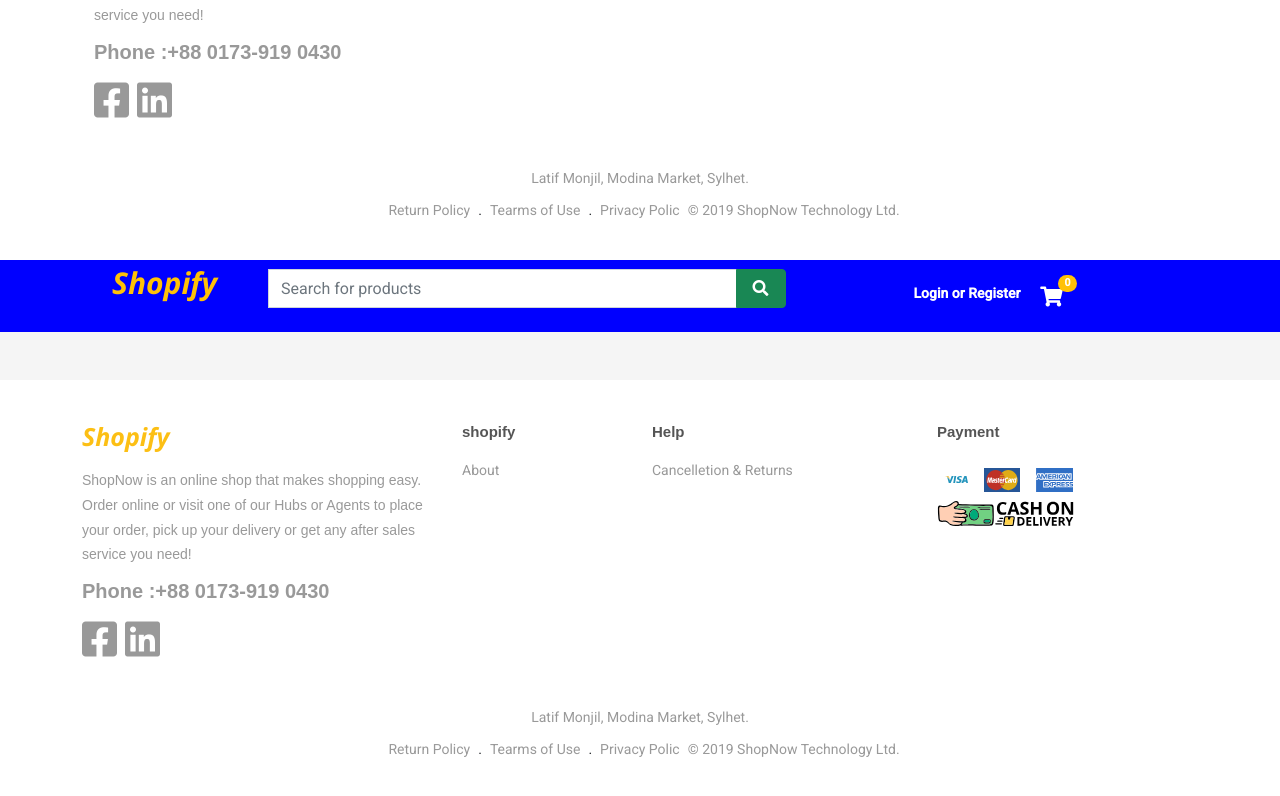
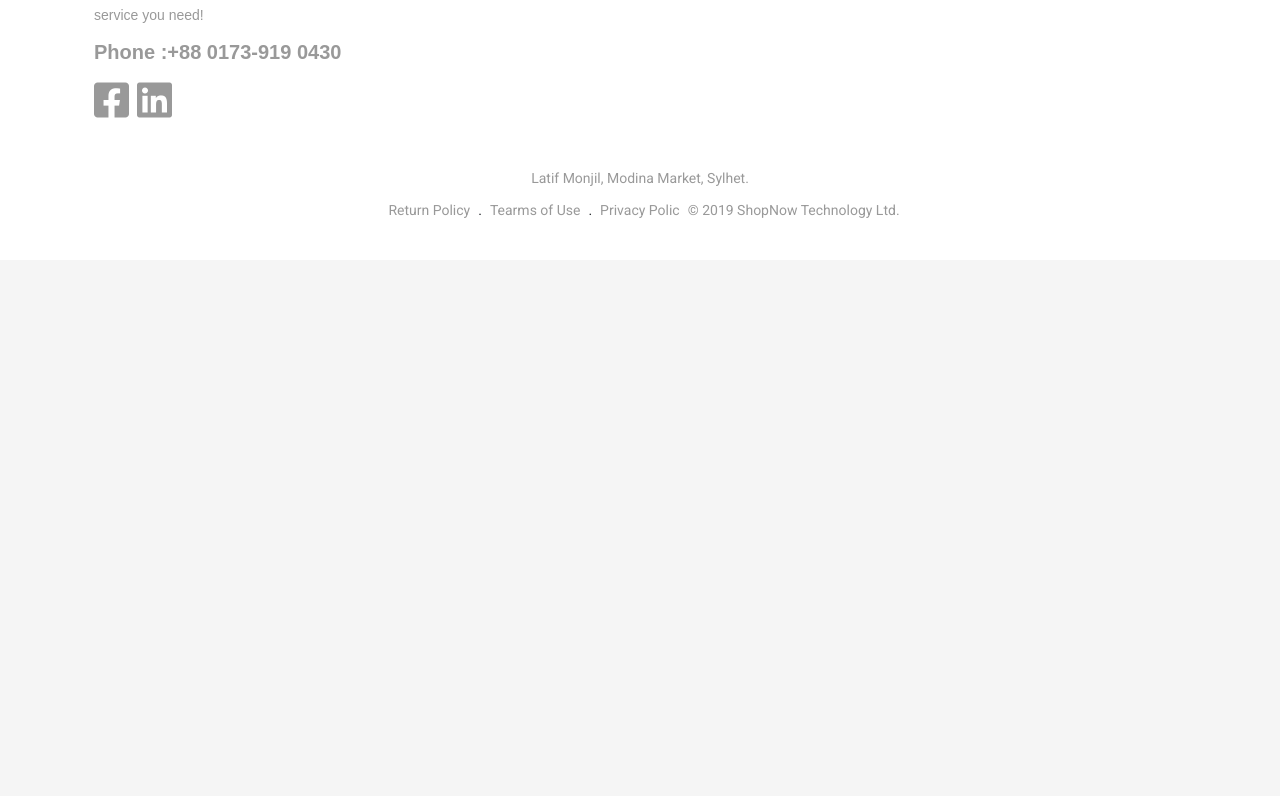
Before and after one commit to rashadalhashmi/EcommerceApp, an Angular app: page /Home in a window 1280 px wide. Shown: the part 312-1108 px from the top of the page. After the commit the page ends 800 px from the top, so only its background shows below. Built offline with nearby package versions, Linux system fonts and the light colour scheme.

Commit message:
solve conflict

```diff
--- a/src/app/app.component.html
+++ b/src/app/app.component.html
@@ -13,7 +13,3 @@
     <app-footer></app-footer>
   </div>
 </div>
-
-<app-navbar></app-navbar>
-
-<app-footer></app-footer>
```
